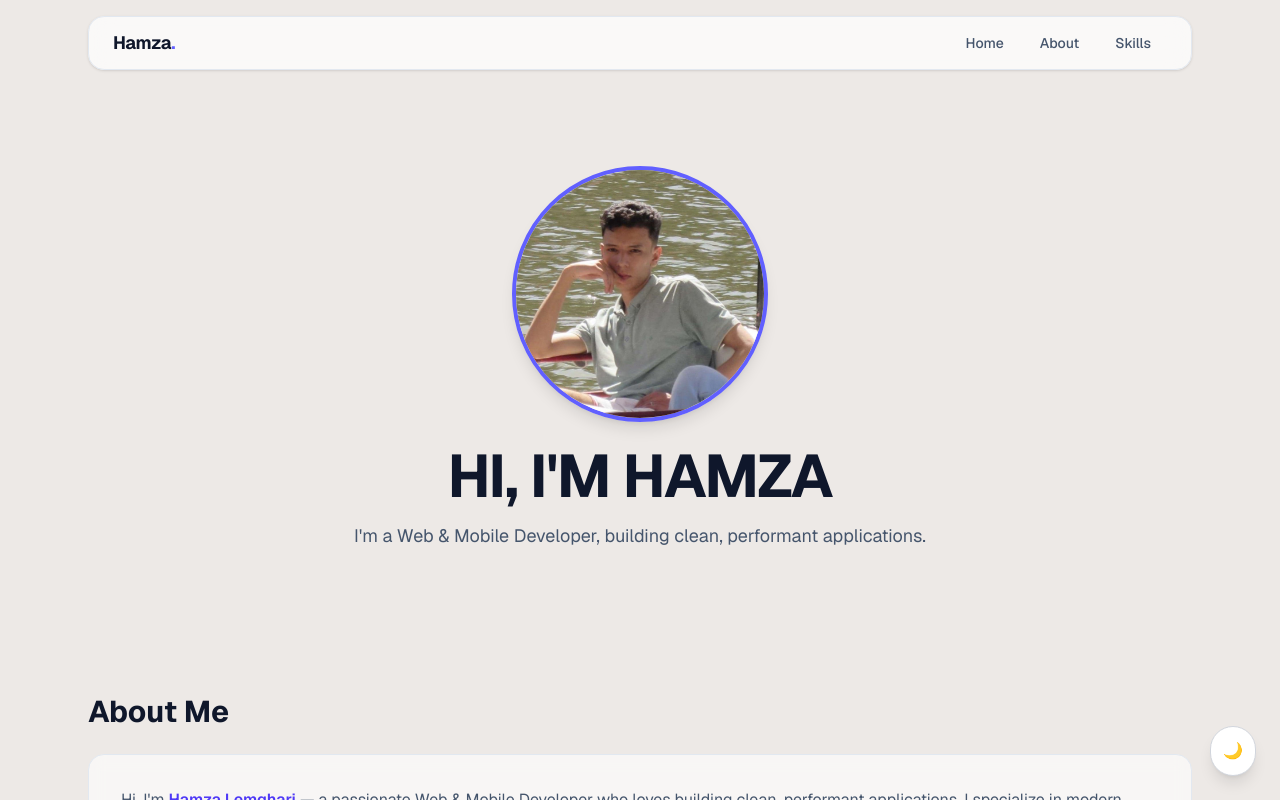
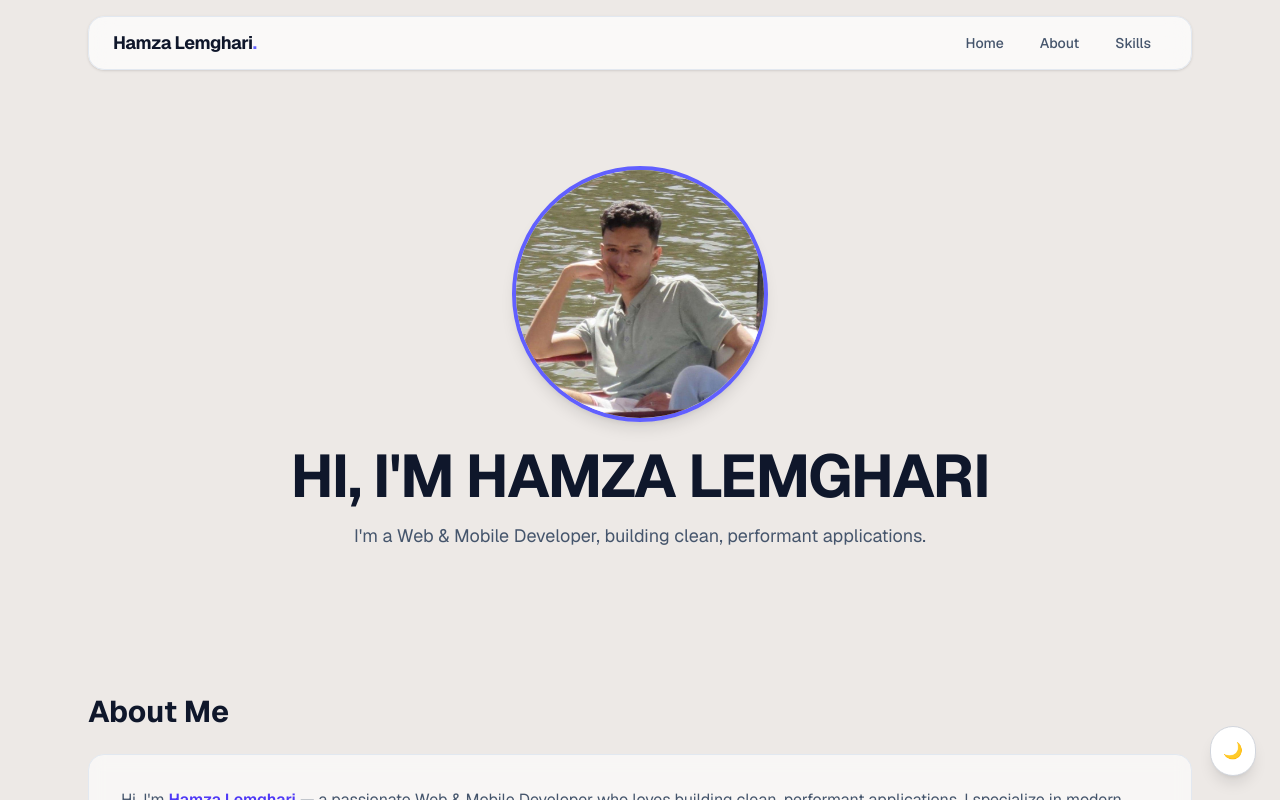
Before and after one commit to ZDEV-XXR/Portfolio, a Next.js app: page / in a window 1280 px wide. Shown: the top 800 px of the page. Built offline with nearby package versions, Linux system fonts and the light colour scheme.

Commit message:
costumize buttons

```diff
--- a/src/components/Hero.tsx
+++ b/src/components/Hero.tsx
@@ -23,7 +23,7 @@ export default function Hero() {
         animate={{ opacity: 1, y: 0 }}
         className="text-6xl font-bold tracking-tight text-slate-900 dark:text-white"
       >
-        HI, I'M HAMZA
+        HI, I'M HAMZA LEMGHARI
       </motion.h1>
       <motion.p
         initial={{ opacity: 0 }}
--- a/src/components/Navbar.tsx
+++ b/src/components/Navbar.tsx
@@ -32,7 +32,7 @@ export default function Navbar() {
             transition={{ delay: 0.1 }}
             className="text-lg font-bold tracking-tight text-slate-900 dark:text-white"
           >
-            Hamza<span className="text-indigo-500">.</span>
+            Hamza Lemghari<span className="text-indigo-500">.</span>
           </motion.span>
 
           {/* Nav links */}
```
